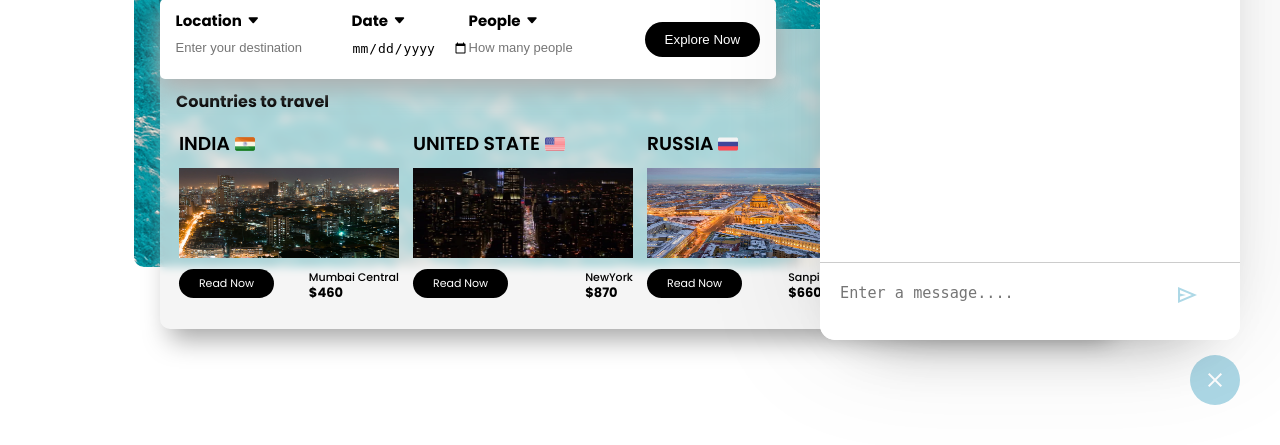
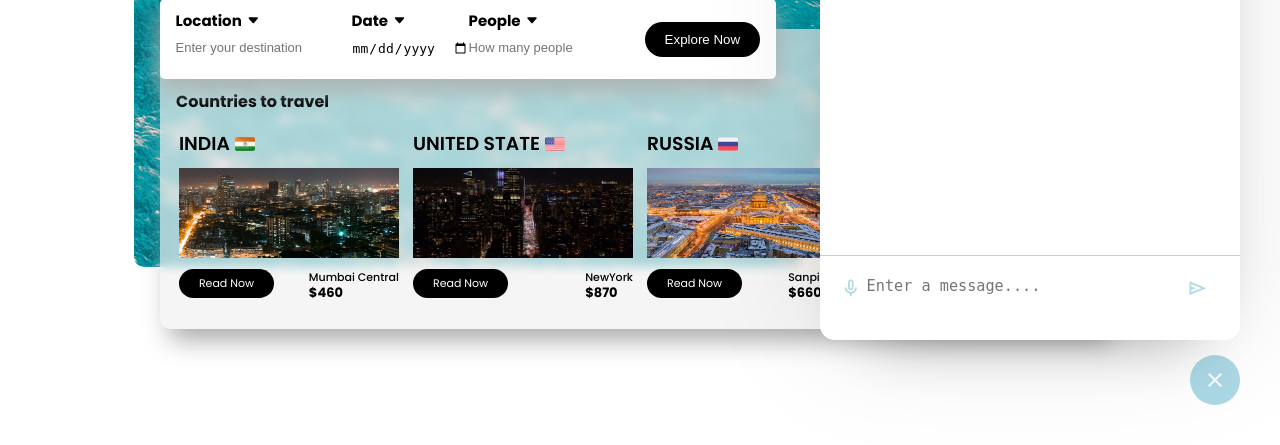
Before and after one commit to Agusyanto2113/HolidayGoTravel, a Django app: page / in a window 1280 px wide. Shown: the part 360-805 px from the top of the page. Run offline with Django 4.2, Linux system fonts and the light colour scheme.

Commit message:
Mic Activate

```diff
--- a/holidaygotravel/static/css/style.css
+++ b/holidaygotravel/static/css/style.css
@@ -184,8 +184,12 @@ header nav .bi-three-dots{
     border-top: 1px solid #ccc;
 }
 
-.chat-input textarea{
+.chat-input .textarea {
     width: 75%;
+}
+
+.chat-input .textarea textarea{
+    width: 100%;
     height: 35px;
     border: none;
     outline: none;
@@ -195,22 +199,27 @@ header nav .bi-three-dots{
 
 }
 
-.chat-input span{
+.chat-input .textarea span{
+    line-height: 55px;
+    color: lightblue;
+}
+.chat-input .sendbtn span{
     line-height: 55px;
     color: lightblue;
 }
 
-.chat-input span .sendbtn{
+
+.chat-input .sendbtn span{
     align-self: flex-end;
     line-height: 55px;
     color: lightblue;
     font-size: 1.35rem;
     cursor: pointer;
     left: 0;
-    visibility: hidden;
+    visibility: visible;
 }
 
-.chat-input span .mic{
+.chat-input .mic span{
     align-self: flex-start;
     line-height: 55px;
     color: lightblue;
@@ -221,7 +230,7 @@ header nav .bi-three-dots{
 }
 
 
-.chat-input textarea:valid ~ span .sendbtn{
+.chat-input textarea:valid ~ .chat-input .sendbtn span{
     visibility: visible;
 }
 
--- a/holidaygotravel/static/js/app.js
+++ b/holidaygotravel/static/js/app.js
@@ -17,8 +17,30 @@ menu_btn.addEventListener('click', ()=>{
 
 
 
-const chatInput = document.querySelector(".chat-input textarea");
-const sendChatBtn = document.querySelector(".chat-input span");
+const startButton = document.getElementById('startButton');
+const transcription = document.getElementById('output');
+
+const recognition = new (window.SpeechRecognition || window.webkitSpeechRecognition)();
+
+recognition.onresult = function(event) {
+    const transcript = event.results[0][0].transcript;
+    output.textContent = transcript;
+};
+
+recognition.onend = function() {
+    output.textContent = "Speech recognition ended.";
+};
+
+startButton.addEventListener("click", function() {
+    recognition.start();
+    output.textContent = "Listening for speech...";
+});
+
+
+
+
+const chatInput = document.querySelector(".chat-input .textarea textarea");
+const sendChatBtn = document.querySelector(".chat-input .sendbtn span");
 let userMessage;
 
 const handleChat = () =>{
--- a/templates/home.html
+++ b/templates/home.html
@@ -114,8 +114,15 @@
             </li>
         </ul>
         <div class="chat-input">
-            <textarea name="" id="" placeholder="Enter a message...." required></textarea>
-            <span id="send-btn" class="material-symbols-outlined sendbtn">send</span>
+            <div class="mic">
+                <span id="startButton" class="material-symbols-outlined">mic</span>
+            </div>
+            <div class="textarea">
+                <textarea name="" id="output" placeholder="Enter a message...." required></textarea>
+            </div>
+            <div class="sendbtn">
+                <span id="send-btn" class="material-symbols-outlined">send</span>
+            </div>
         </div>
     </div>
 <!--End Chatbot Design-->
```
